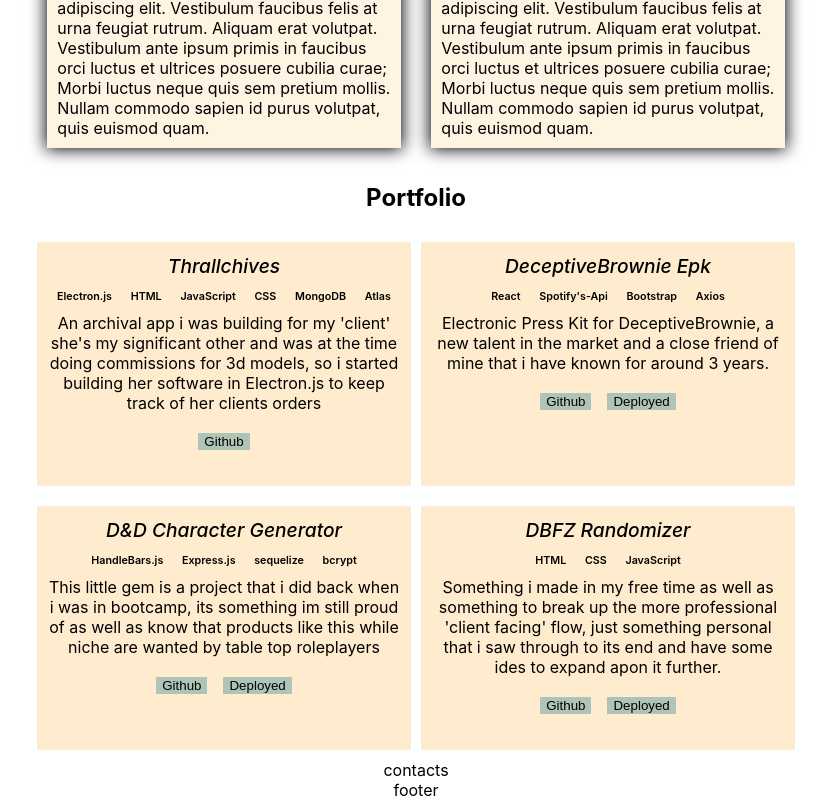
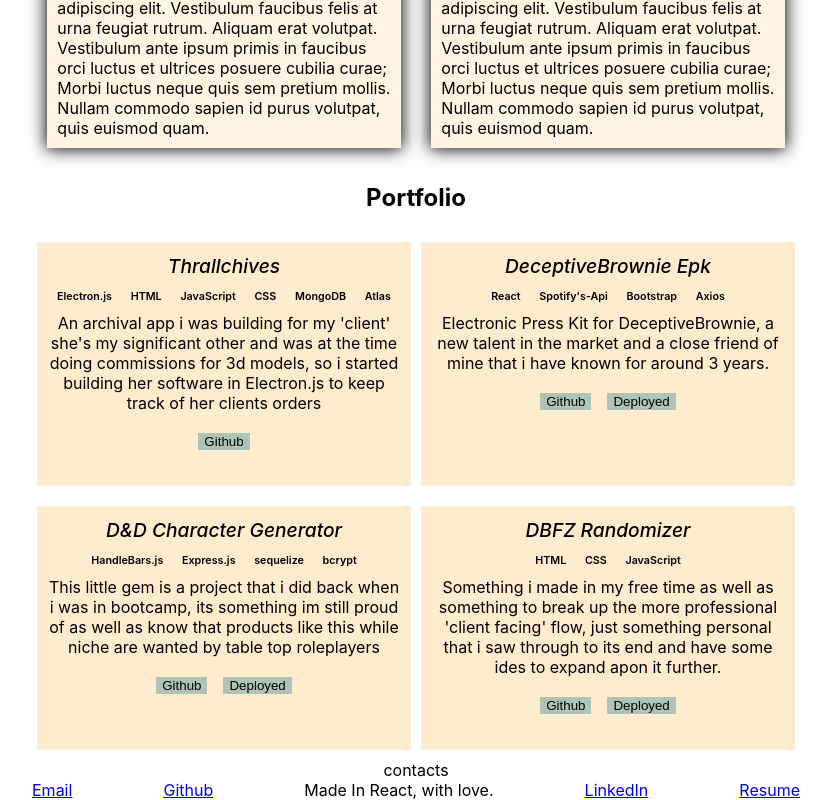
Before and after one commit to Drkeck/Drkeck.github.io, a React (Create React App) app: page / in a window 1280 px wide. Shown: the part 387-1187 px from the top of the page, without its empty margins (224-1055 px from the left). Built offline with nearby package versions, Linux system fonts and the light colour scheme.

Commit message:
this is the start of the footer and contacts section, kinda just boiling this into one

```diff
--- a/src/App.js
+++ b/src/App.js
@@ -1,4 +1,4 @@
-import { Bio, Portfolio, WorkExperience } from './Components';
+import { Bio, Footer, Portfolio, WorkExperience } from './Components';
 import './App.css';
 
 function App() {
@@ -10,7 +10,7 @@ function App() {
       <h2>Portfolio</h2>
       <Portfolio />
       <div>contacts</div>
-      <div>footer</div>
+      <Footer />
     </div>
   );
 }
--- /dev/null
+++ b/src/Components/Footer/index.css
@@ -0,0 +1,5 @@
+.footer-cont {
+    display: flex;
+    flex-direction: row;
+    justify-content: space-between;
+}
--- /dev/null
+++ b/src/Components/Footer/index.js
@@ -0,0 +1,16 @@
+import "./index.css"
+
+function Footer() {
+
+    return(
+        <footer className="footer-cont">
+            <a href="emailto:k3ckl3y.a@gmail.com">Email</a>
+            <a href="https://github.com/drkeck">Github</a>
+            <p className="fade">Made In React, with love.</p>
+            <a href="https://linkedin.com/in/alexanderkeckley/">LinkedIn</a>
+            <a href="https://google.com">Resume</a>
+        </footer>
+    )
+}
+
+export default Footer
--- a/src/Components/index.js
+++ b/src/Components/index.js
@@ -1,9 +1,11 @@
 import Bio from "./Bio";
 import WorkExperience from "./WorkExperience";
 import Portfolio from "./Portfolio";
+import Footer from "./Footer";
 
 export {
     Bio,
     WorkExperience,
-    Portfolio
+    Portfolio,
+    Footer,
 }
```
